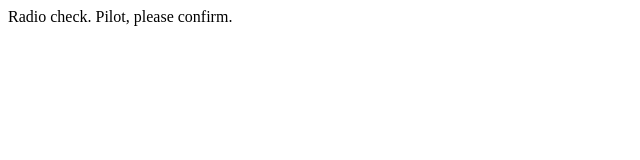
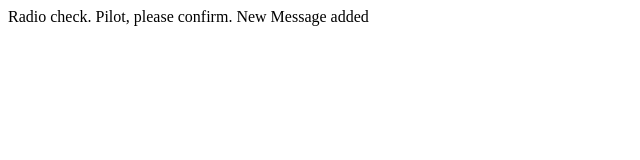
Before and after one commit to otssai/communication-log, a plain HTML site: page index.html in a window 1280 px wide. Shown: the whole page, without its empty margins (0-640 px from the left). Drawn offline with Linux system fonts and the light colour scheme.

Commit message:
new message.

```diff
--- a/index.html
+++ b/index.html
@@ -1,5 +1,8 @@
 <html>
 <body>
-   <p>Radio check. Pilot, please confirm.</p>
+   <p>Radio check. Pilot, please confirm.
+      New Message added
+   </p>
+
 </body>
 </html>
```
